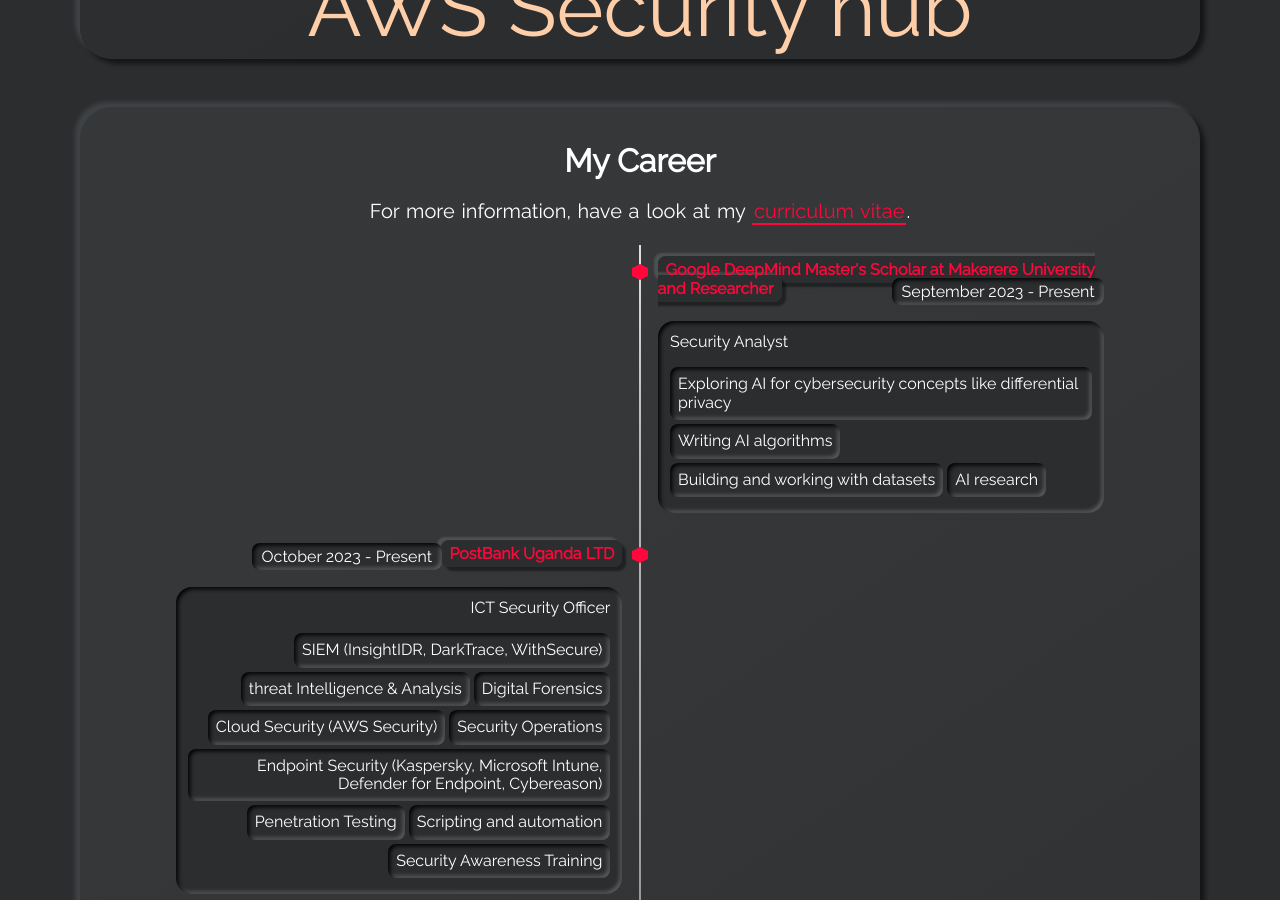
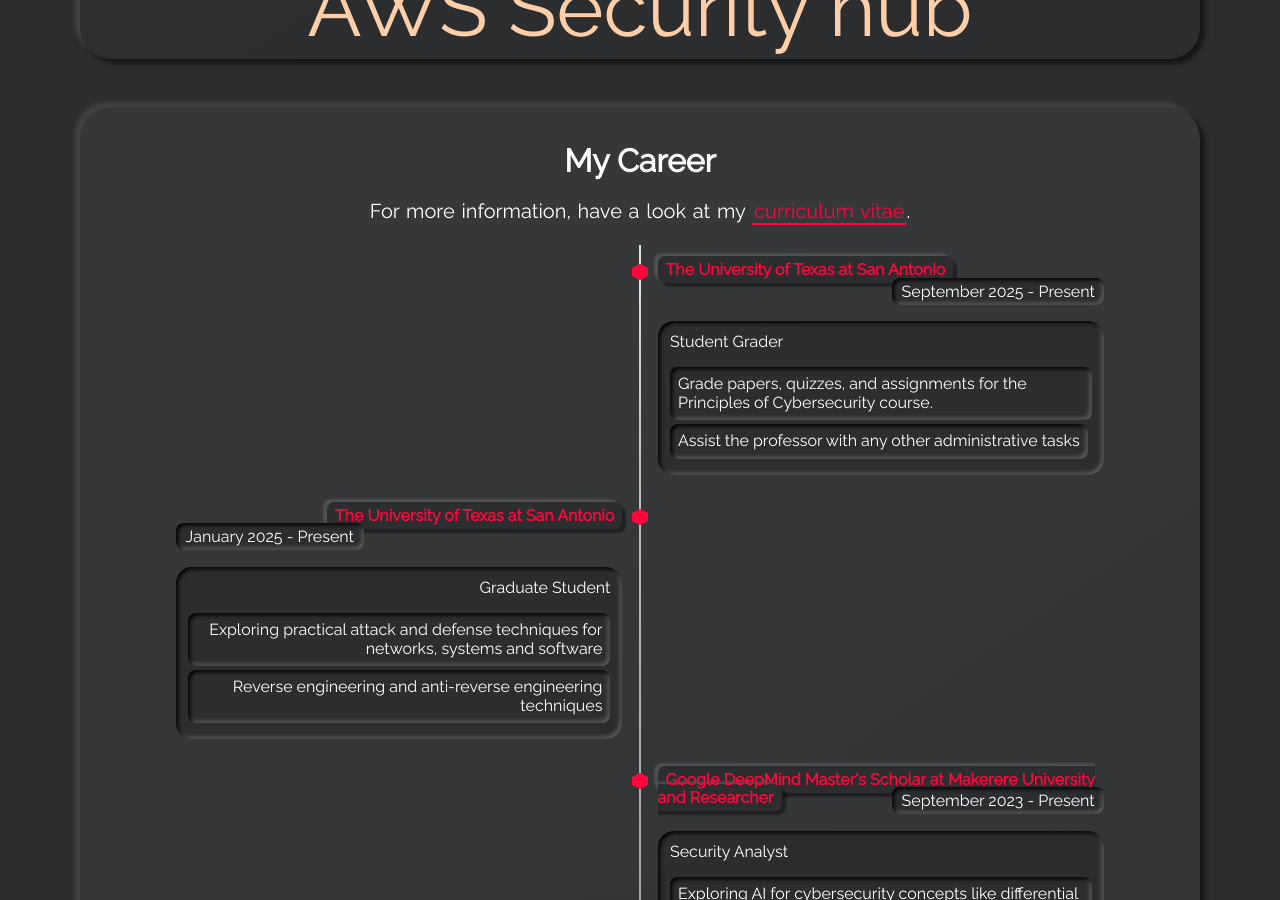
Before and after one commit to giddy-mpungu/giddy-mpungu.github.io, a Jekyll site: the page built from index.html, in a window 1280 px wide and 900 px high, scrolled down 3820 px. Built offline with Jekyll 4.4.1, drawn with Linux system fonts in a browser that asks for light colours; some of the changed text lies outside the part shown.

Commit message:
Update experience

```diff
--- a/_data/timeline.yml
+++ b/_data/timeline.yml
@@ -16,6 +16,23 @@
 #     - tag: Ruby
 #     - tag: Rails
 #   timeline-side: right
+- title: The University of Texas at San Antonio
+  title-url: https://future.utsa.edu/programs/master/cybersecurity-science/
+  date: September 2025 - Present
+  subtitle: Student Grader
+  tags:
+    - tag: Grade papers, quizzes, and assignments for the Principles of Cybersecurity course.
+    - tag: Assist the professor with any other administrative tasks
+  timeline-side: right
+
+- title: The University of Texas at San Antonio
+  title-url: https://future.utsa.edu/programs/master/cybersecurity-science/
+  date: January 2025 - Present
+  subtitle: Graduate Student
+  tags:
+    - tag: Exploring practical attack and defense techniques for networks, systems and software
+    - tag: Reverse engineering and anti-reverse engineering techniques
+  timeline-side: left
 
 - title: Google DeepMind Master's Scholar at Makerere University and Researcher
   title-url: https://deepmind.google/about/education/
@@ -30,7 +47,7 @@
 
 - title: PostBank Uganda LTD
   title-url: https://postbank.co.ug/
-  date: October 2023 - Present
+  date: October 2023 - January 2025
   subtitle: ICT Security Officer
   tags:
     - tag: SIEM (InsightIDR, DarkTrace, WithSecure)
```
